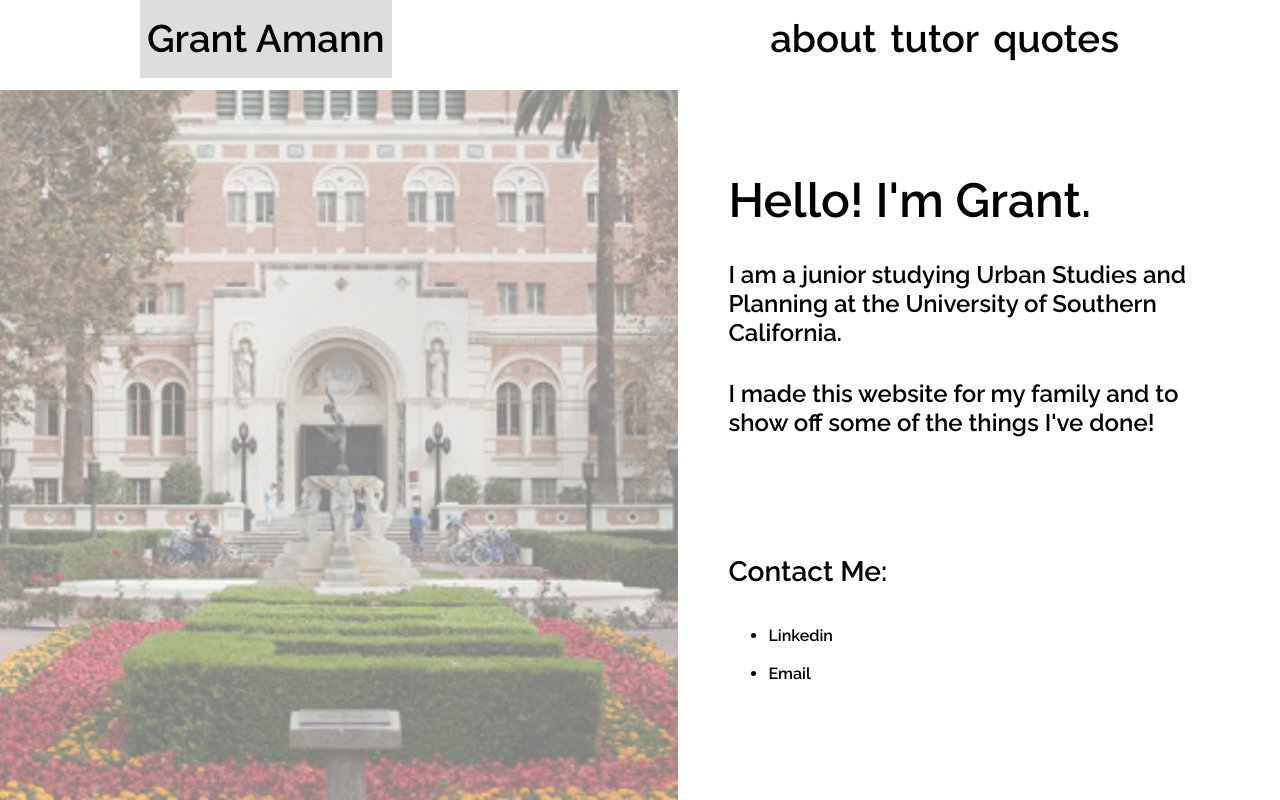
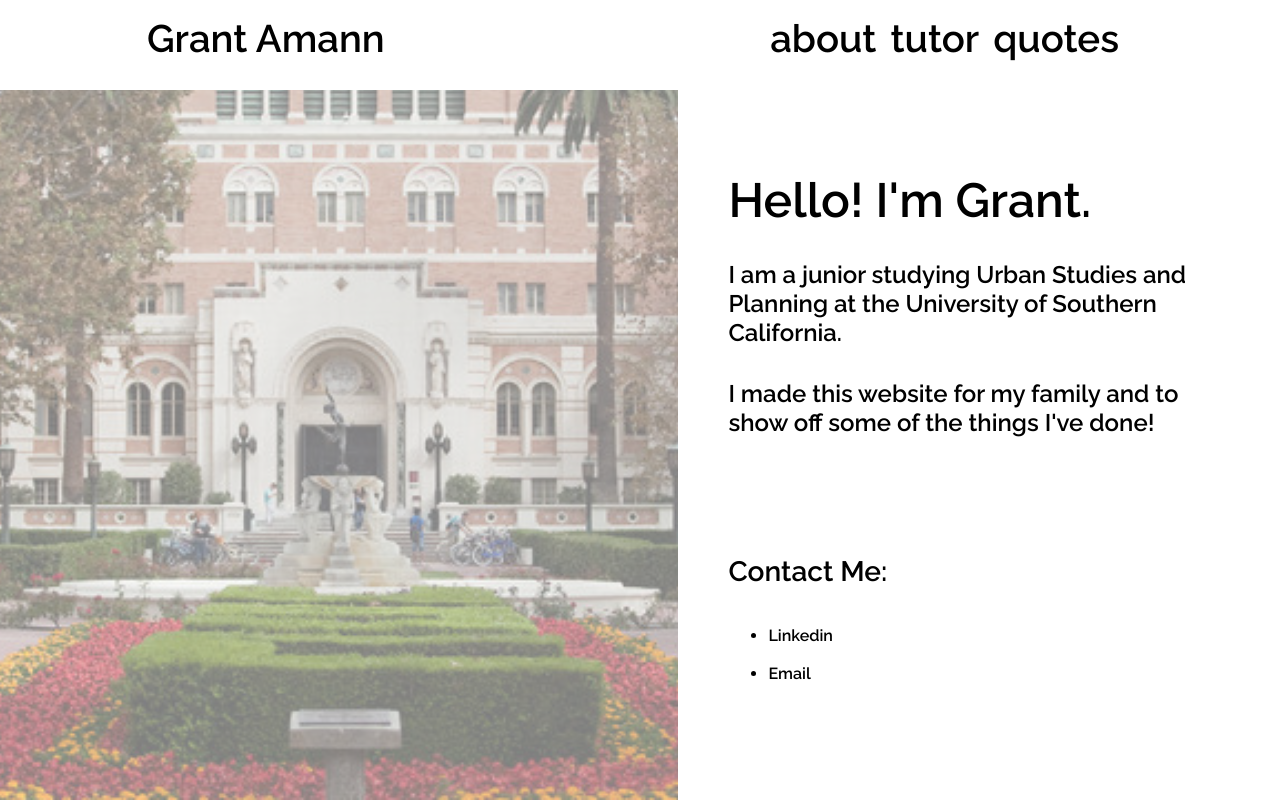
Before and after one commit to GrantAmann/grantamann.github.io, a plain HTML site: page index.html in a window 1280 px wide. In both pictures the pointer is over the link "Grant Amann". Drawn offline with Linux system fonts and the light colour scheme.

Commit message:
Update index.html

```diff
--- a/index.html
+++ b/index.html
@@ -81,7 +81,7 @@
         }
 
         .menu a:hover {
-            background-color: #ddd;
+            border-bottom: navy;
             color: black;
         }
 
```
